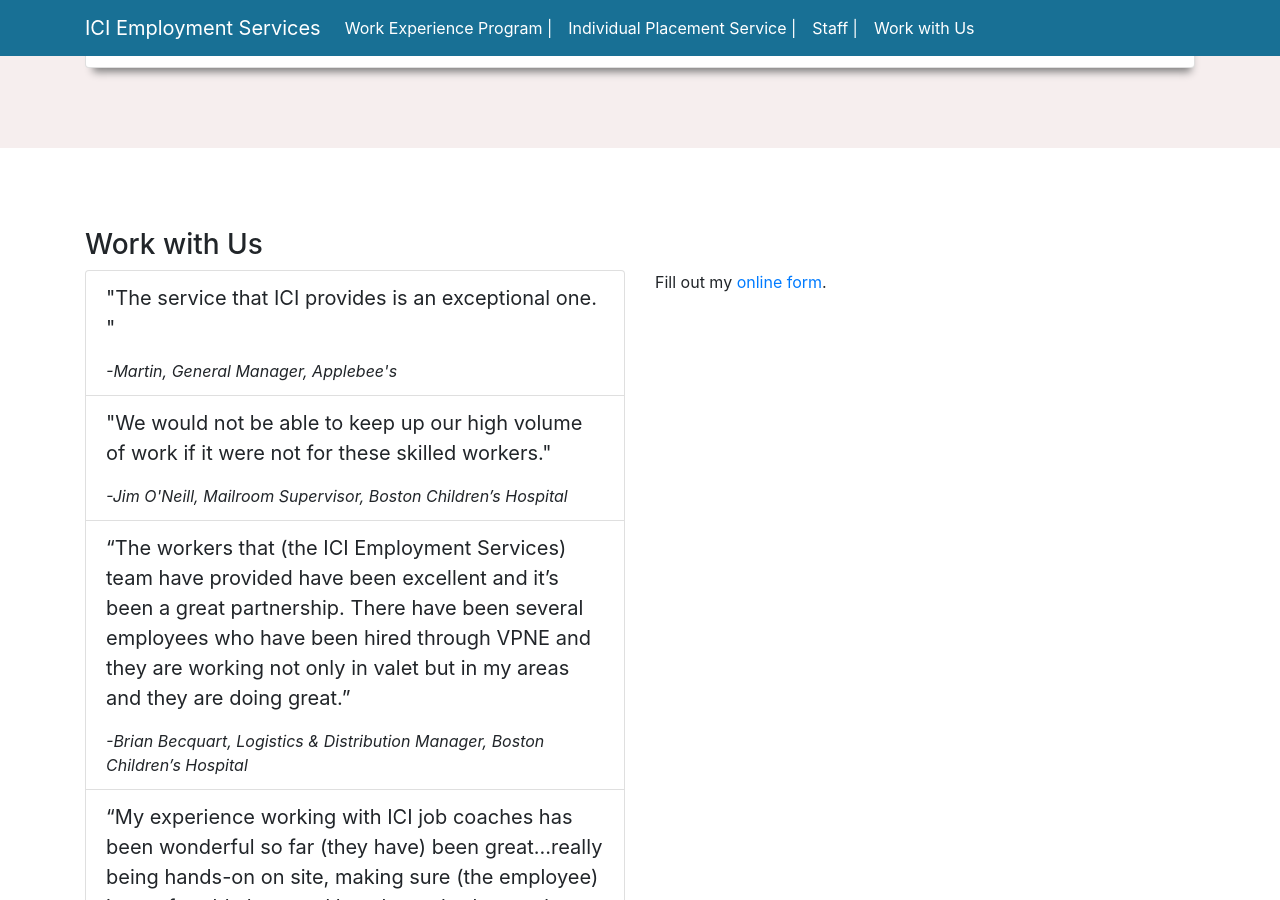
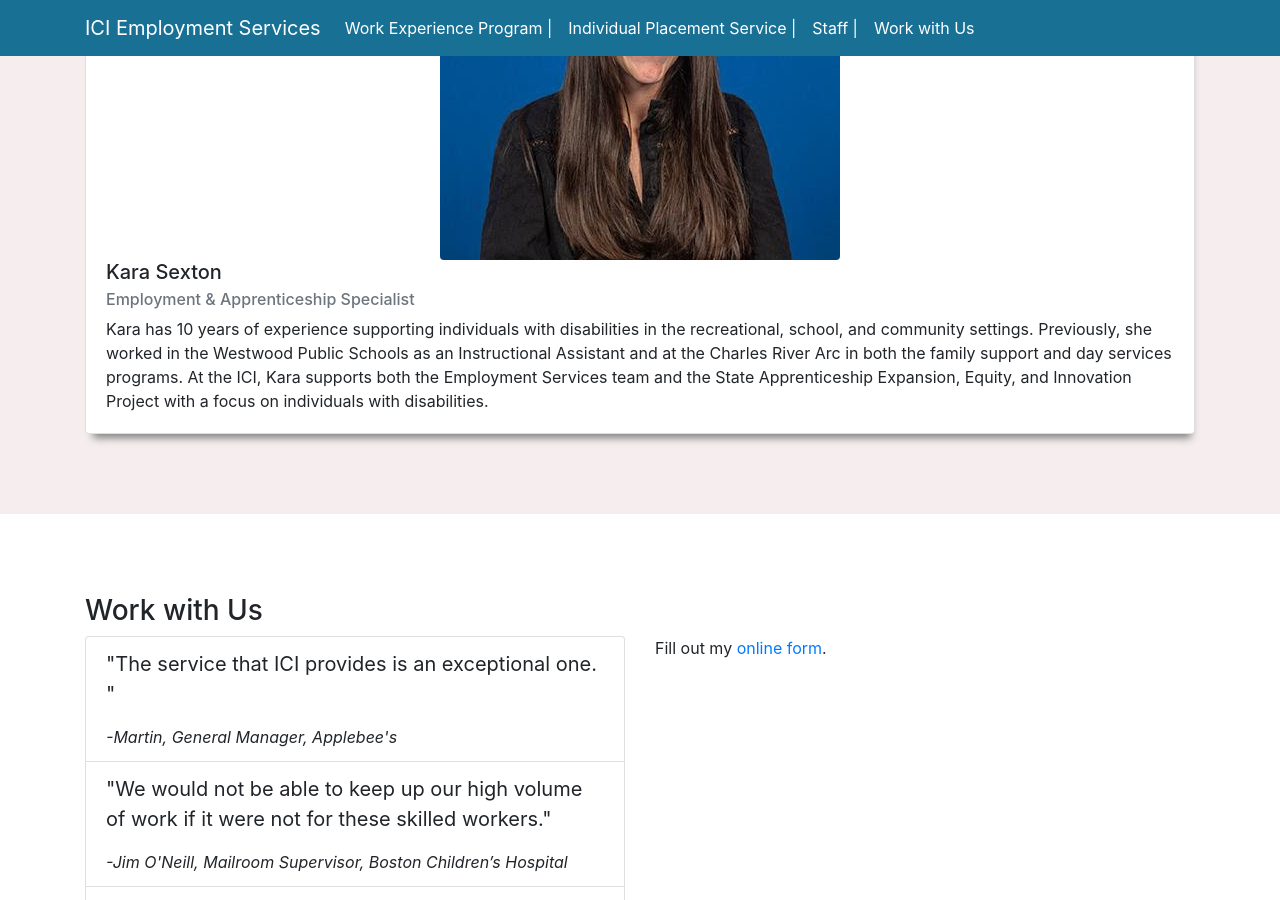
Before and after one commit to communityinclusion/es, a Jekyll site: the page built from index.html, in a window 1280 px wide and 900 px high, scrolled down 4939 px. Built offline with Jekyll 4.4.1, drawn with Linux system fonts in a browser that asks for light colours; nearby versions of some CDN libraries; a script that is not in the unit is left out.

Commit message:
Added kara

```diff
--- a/_config.yml
+++ b/_config.yml
@@ -13,12 +13,10 @@
 # you will see them accessed via {{ site.title }}, {{ site.email }}, and so on.
 # You can create any custom variable you would like, and they will be accessible
 # in the templates via {{ site.myvariable }}.
-title: Your awesome title
-email: your-email@example.com
+title: ICI-Employment Services
+email: Jill.Eastman@umb.edu
 description: >- # this means to ignore newlines until "baseurl:"
-  Write an awesome description for your new site here. You can edit this
-  line in _config.yml. It will appear in your document head meta (for
-  Google search results) and in your feed.xml site description.
+ For over 35 years, ICI Employment Services has successfully assisted individuals with disabilities in seeking, securing, and maintaining employment. Using a person-centered approach, ICI Employment Services provides support to job seekers throughout the discovery, career exploration, and job development processes as they look to find meaningful jobs that match well with their vocational goals, skills, and interests.
 baseurl: "" # the subpath of your site, e.g. /blog
 url: "" # the base hostname & protocol for your site, e.g. http://example.com
 twitter_username: jekyllrb
--- a/index.html
+++ b/index.html
@@ -319,9 +319,6 @@ layout: default
           </div>
         </div>
       </div>
-    </div>
-    <br><br>
-    <div class="row">
       <div class="col-sm">
         <div class="card">
           <div class="card-body">
@@ -343,6 +340,19 @@ layout: default
           </div>
         </div>
       </div>
+    </div>
+    <br><br>
+    <div class="row">
+      <div class="col-sm">
+        <div class="card">
+          <div class="card-body">
+            <img src="img/KaraHeadshot.jpg" alt="Kara Sexton, Employment & Apprenticeship Specialist" class="img-fluid rounded mx-auto d-block">
+            <h5 class="card-title">Kara Sexton</h5>
+            <h6 class="card-subtitle mb-2 text-muted">Employment & Apprenticeship Specialist</h6>
+            <p class="card-text">Kara has 10 years of experience supporting individuals with disabilities in the recreational, school, and community settings. Previously, she worked in the Westwood Public Schools as an Instructional Assistant and at the Charles River Arc in both the family support and day services programs. At the ICI, Kara supports both the Employment Services team and the State Apprenticeship Expansion, Equity, and Innovation Project with a focus on individuals with disabilities.</p>
+          </div>
+        </div>
+      </div>
 
     </div>
 
```
Also changed, not shown: img/KaraHeadshot.jpg (added).
